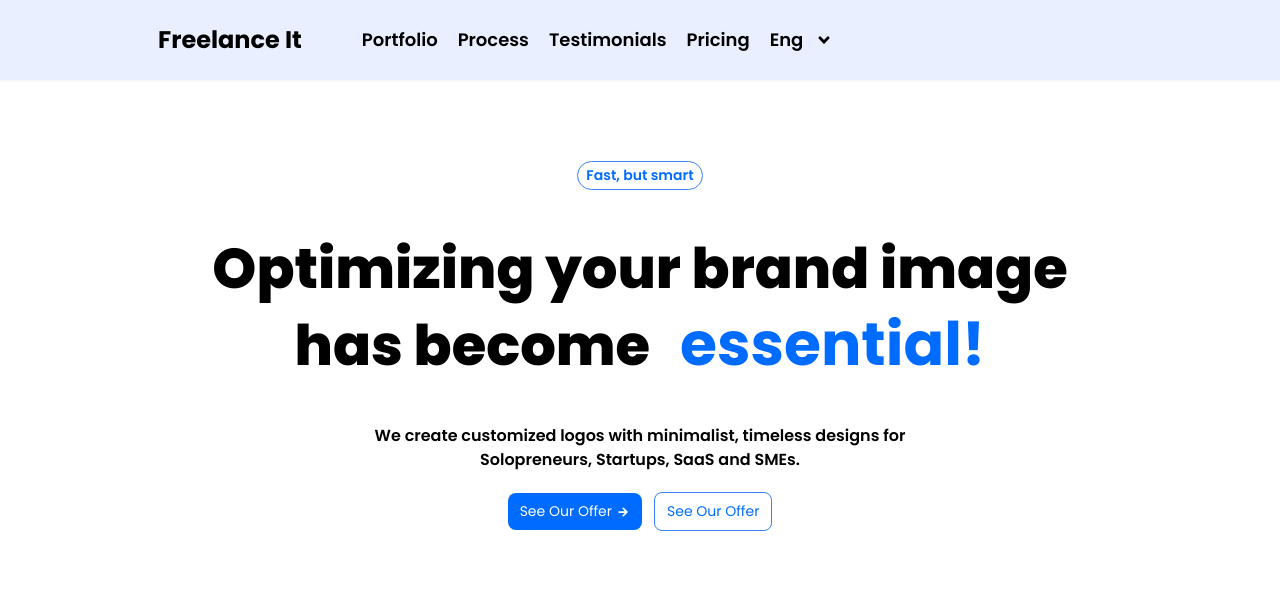
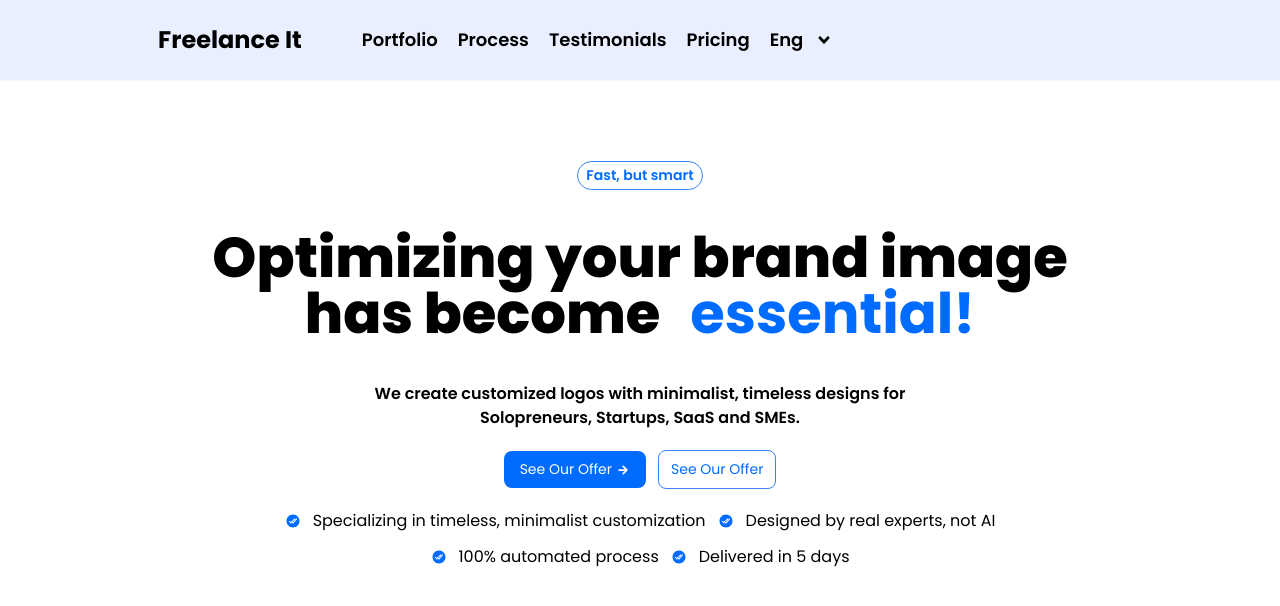
Before and after one commit to ahamedasif07/Project-FreelanceIT, a React (Vite) app: page / in a window 1280 px wide. Shown: the top 606 px of the page. Built offline with nearby package versions, Linux system fonts and the light colour scheme.

Commit message:
hero section sarvices set

```diff
--- a/src/Components/Hero/Hero.jsx
+++ b/src/Components/Hero/Hero.jsx
@@ -1,5 +1,12 @@
 import { IoMdArrowRoundForward } from "react-icons/io";
+import { IoCheckmarkDoneCircleSharp } from "react-icons/io5";
 const Hero = () => {
+    const ourSarviceList = [
+        {title : 'Specializing in timeless, minimalist customization'},
+        {title : 'Designed by real experts, not AI'},
+        {title : '100% automated process'},
+        {title : 'Delivered in 5 days'},
+    ]
   return (
     <div className="max-w-screen-lg mx-auto">
         <div className="flex justify-center">
@@ -7,9 +14,9 @@ const Hero = () => {
         </div>
         <div>
           <div className="mt-[40px]">
-          <h2 className="text-[56px] font-extrabold px-[56px] text-center leading-snug">
+          <h2 className="lg:text-[56px]  lg:text-6xl text-4xl  font-extrabold px-4 md:px-[46px] text-center leading-snug">
       Optimizing your brand image has become
-      <span className="text-6xl font-bold ml-[30px] text-[#006BFF] animate-underline-pulse duration-2000">
+      <span className="lg:text-[56px] text-4xl  font-bold ml-[10px] md:ml-[30px] text-[#006BFF] animate-underline-pulse duration-2000">
   essential!
 </span>
        </h2>
@@ -20,15 +27,25 @@ for Solopreneurs, Startups, SaaS and SMEs.
        </h2>
 
        <div className="flex gap-3 items-center justify-center mt-5">
-       <button className="bg-[#006BFF] text-white px-3 py-2 text-[14px] rounded-lg flex items-center gap-1 hover:scale-105 hover:shadow-lg transition-all duration-300">
+       <button className="bg-[#006BFF] text-white px-4 py-2 text-[14px] rounded-lg flex items-center gap-1 hover:scale-105 hover:shadow-lg transition-all duration-300">
   See Our Offer
   <span><IoMdArrowRoundForward/></span>
 </button>
 
-<button className="text-[#006BFF] bg-white px-3 py-2 border border-blue-500 hover:text-white hover:bg-[#006BFF] text-[14px] rounded-lg transition-all duration-300">
+<button className="text-[#006BFF] bg-white px-3 py-2 border border-blue-500 hover:text-white  hover:bg-[#006BFF] text-[14px] rounded-lg transition-all duration-300">
   See Our Offer
 </button>
 
+       </div>
+
+
+       {/* out sarvices titels */}
+       <div className="mt-5 flex gap-3 px-[40px] flex-wrap mx-auto justify-center">
+        {ourSarviceList.map(sarvice => <div key={sarvice} className=" text-center">
+            <div>
+            <h2 className="flex items-center gap-3"><span className="text-[#006BFF]"><IoCheckmarkDoneCircleSharp/></span>{sarvice.title}</h2>
+            </div>
+        </div> )}
        </div>
 
 
```
